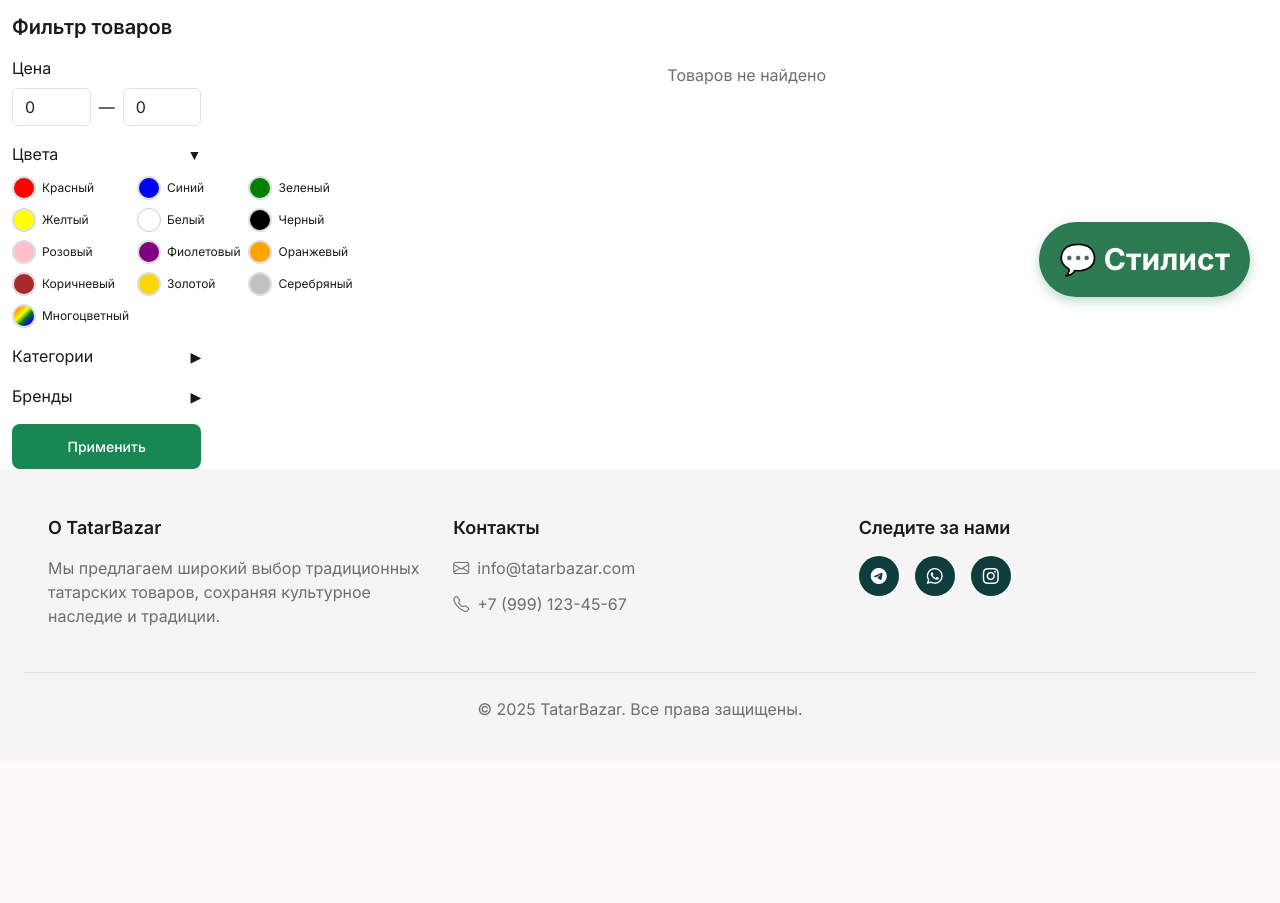
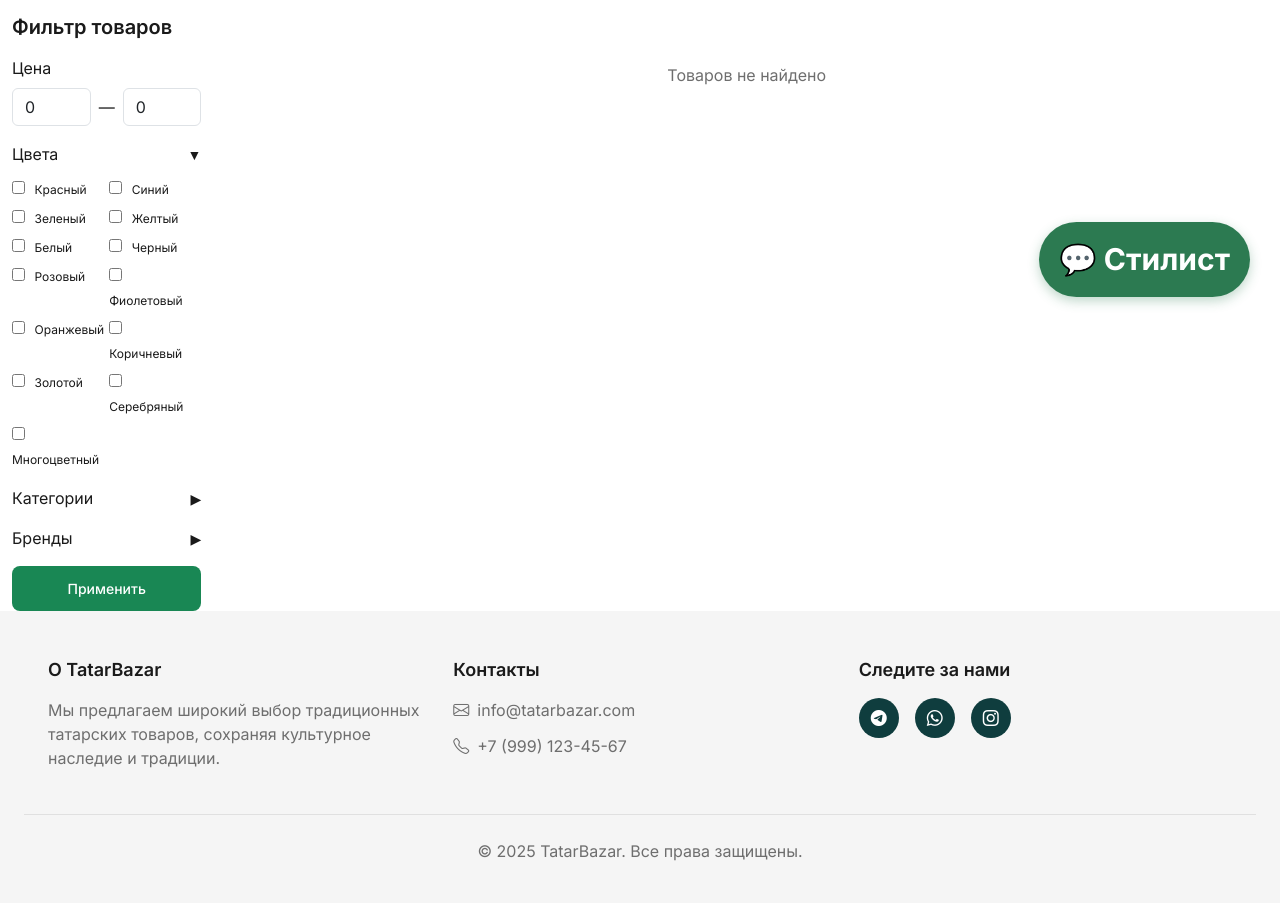
Before and after one commit to ZukhraKamalova/tatDIPLOM, a Django app: page /catalog/ in a window 1280 px wide. Shown: the part 473-1376 px from the top of the page. Before the commit the page ends 1192 px from the top, so only its background shows below. Run offline with Django 5.2, Linux system fonts and the light colour scheme; data that the repository does not hold is empty; some libraries are stand-ins or nearby versions.

Commit message:
Упрощение фильтра цветов: 2 колонки с чекбоксами

```diff
--- a/store/templates/catalog.html
+++ b/store/templates/catalog.html
@@ -66,27 +66,27 @@
                     </div>
 
                     <!-- Цвета -->
+                    <!-- Цвета - 2 колонки с чекбоксами -->
 <div class="mb-3">
     <div class="d-flex justify-content-between align-items-center" style="cursor: pointer;" onclick="toggleColors()">
         <label class="form-label mb-0">Цвета</label>
         <small id="colorsToggleIcon">▼</small>
     </div>
     <div id="colorsList" style="display: block; margin-top: 10px;">
-                            <div class="color-grid">
+        <div style="display: grid; grid-template-columns: repeat(2, 1fr); gap: 5px;">
             {% for color_code, color_name in color_choices %}
-                                <label class="color-label" title="{{ color_name }}">
+            <div>
                 <input type="checkbox" name="color" value="{{ color_code }}"
-                                           class="color-checkbox-hidden"
+                       id="color_{{ color_code }}"
+                       style="margin-right: 5px;"
                        {% if color_code in selected_colors %}checked{% endif %}
                        onchange="this.form.submit()">
-                                    <span class="color-dot color-dot-{{ color_code }} {% if color_code in selected_colors %}selected{% endif %}"></span>
-                                    <span class="color-name">{{ color_name }}</span>
-                                </label>
+                <label for="color_{{ color_code }}" style="font-size: 12px;">{{ color_name }}</label>
+            </div>
             {% endfor %}
         </div>
     </div>
 </div>
-
                     <!-- Категории -->
                     <div class="mb-3">
                         <div class="d-flex justify-content-between align-items-center" style="cursor: pointer;" onclick="toggleCategory()">
```
Lines whose indentation alone changed are shown as unchanged.
